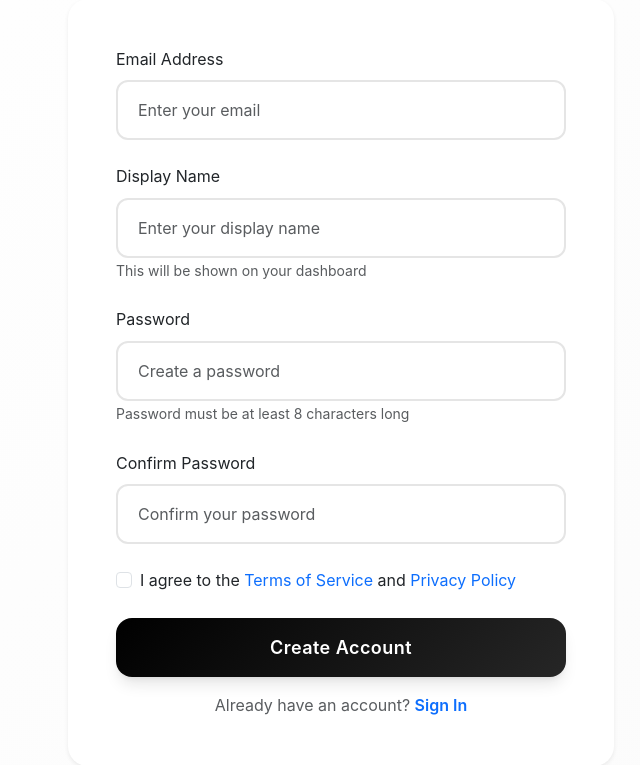
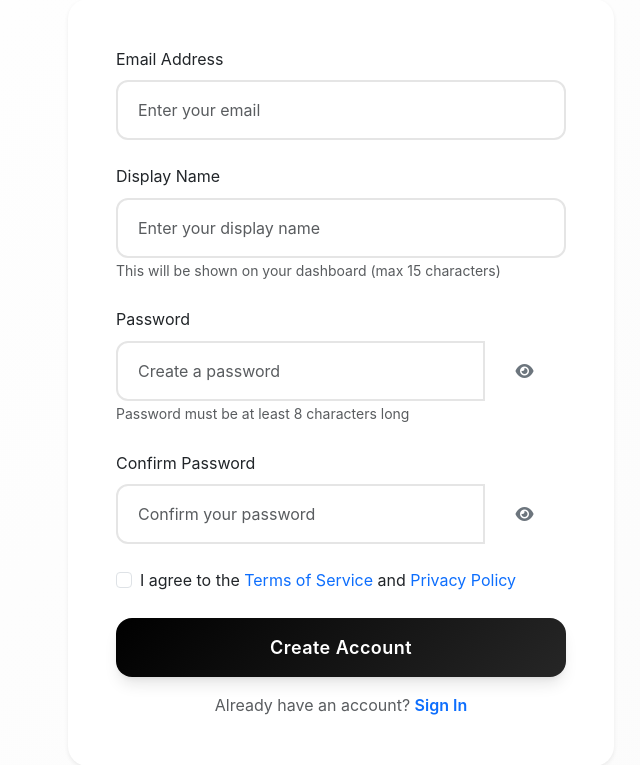
Before and after one commit to coleisa/MalachiteBionics, a Flask app: page /register in a window 1280 px wide. Shown: the part 286-1051 px from the top of the page, without its empty margins (299-939 px from the left). Run offline with Flask 3, Linux system fonts and the light colour scheme; some libraries are stand-ins or nearby versions.

Commit message:
Update register.html

```diff
--- a/MalachiteBionics/templates/register.html
+++ b/MalachiteBionics/templates/register.html
@@ -24,21 +24,31 @@
                             <div class="mb-4">
                                 <label for="display_name" class="form-label">Display Name</label>
                                 <input type="text" class="form-control" id="display_name" name="display_name"
-                                       placeholder="Enter your display name" required minlength="2" maxlength="50">
-                                <small class="text-muted">This will be shown on your dashboard</small>
+                                       placeholder="Enter your display name" required minlength="2" maxlength="15">
+                                <small class="text-muted">This will be shown on your dashboard (max 15 characters)</small>
                             </div>
 
                             <div class="mb-4">
                                 <label for="password" class="form-label">Password</label>
-                                <input type="password" class="form-control" id="password" name="password"
-                                       placeholder="Create a password" required minlength="8">
+                                <div class="input-group">
+                                    <input type="password" class="form-control" id="password" name="password"
+                                           placeholder="Create a password" required minlength="8">
+                                    <button class="btn btn-outline-secondary" type="button" id="togglePassword">
+                                        <i class="fas fa-eye" id="toggleIcon"></i>
+                                    </button>
+                                </div>
                                 <small class="text-muted">Password must be at least 8 characters long</small>
                             </div>
 
                             <div class="mb-4">
                                 <label for="confirm_password" class="form-label">Confirm Password</label>
-                                <input type="password" class="form-control" id="confirm_password" name="confirm_password"
-                                       placeholder="Confirm your password" required>
+                                <div class="input-group">
+                                    <input type="password" class="form-control" id="confirm_password" name="confirm_password"
+                                           placeholder="Confirm your password" required>
+                                    <button class="btn btn-outline-secondary" type="button" id="toggleConfirmPassword">
+                                        <i class="fas fa-eye" id="toggleConfirmIcon"></i>
+                                    </button>
+                                </div>
                             </div>
 
                             <div class="mb-4">
@@ -91,6 +101,37 @@
 
 {% block extra_js %}
 <script>
+    // Password visibility toggles
+    document.getElementById('togglePassword').addEventListener('click', function () {
+        const passwordField = document.getElementById('password');
+        const toggleIcon = document.getElementById('toggleIcon');
+
+        if (passwordField.type === 'password') {
+            passwordField.type = 'text';
+            toggleIcon.classList.remove('fa-eye');
+            toggleIcon.classList.add('fa-eye-slash');
+        } else {
+            passwordField.type = 'password';
+            toggleIcon.classList.remove('fa-eye-slash');
+            toggleIcon.classList.add('fa-eye');
+        }
+    });
+
+    document.getElementById('toggleConfirmPassword').addEventListener('click', function () {
+        const confirmPasswordField = document.getElementById('confirm_password');
+        const toggleConfirmIcon = document.getElementById('toggleConfirmIcon');
+
+        if (confirmPasswordField.type === 'password') {
+            confirmPasswordField.type = 'text';
+            toggleConfirmIcon.classList.remove('fa-eye');
+            toggleConfirmIcon.classList.add('fa-eye-slash');
+        } else {
+            confirmPasswordField.type = 'password';
+            toggleConfirmIcon.classList.remove('fa-eye-slash');
+            toggleConfirmIcon.classList.add('fa-eye');
+        }
+    });
+
     // Password confirmation validation
     document.getElementById('confirm_password').addEventListener('input', function() {
         const password = document.getElementById('password').value;
```
